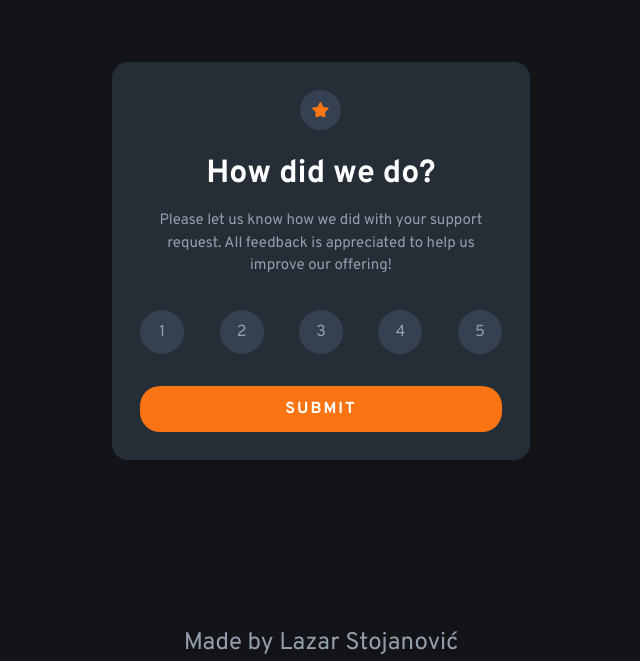
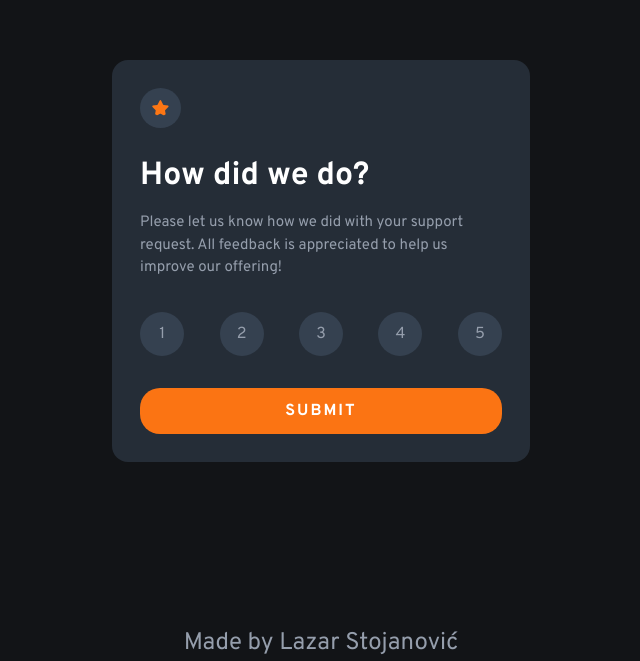
Before and after one commit to Coolbylaki/Feedback-Card, a React (Vite) app: page / in a window 1280 px wide. Shown: the part 139-800 px from the top of the page, without its empty margins (319-959 px from the left). Built offline with nearby package versions, Linux system fonts and the light colour scheme.

Commit message:
Fix: text alignment

```diff
--- a/src/pages/HomePage.jsx
+++ b/src/pages/HomePage.jsx
@@ -17,8 +17,8 @@ const HomePage = () => {
 		<>
 			<Card>
 				<img src={star} alt="star image" className={classes.star} />
-				<h1>How did we do?</h1>
-				<p>
+				<h1 className={classes["align-text"]}>How did we do?</h1>
+				<p className={classes["align-text"]}>
 					Please let us know how we did with your support request. All feedback is appreciated to help us improve our
 					offering!
 				</p>
--- a/src/pages/HomePage.module.css
+++ b/src/pages/HomePage.module.css
@@ -1,7 +1,7 @@
 .star {
 	background-color: var(--medium-grey);
 	padding: 0.75rem;
-	display: inline-block;
+	margin-bottom: 1.5rem;
 	border-radius: 50%;
 }
 
@@ -53,3 +53,7 @@ section div:focus {
 	text-decoration: none;
 	display: block;
 }
+
+.align-text {
+	text-align: left;
+}
```
